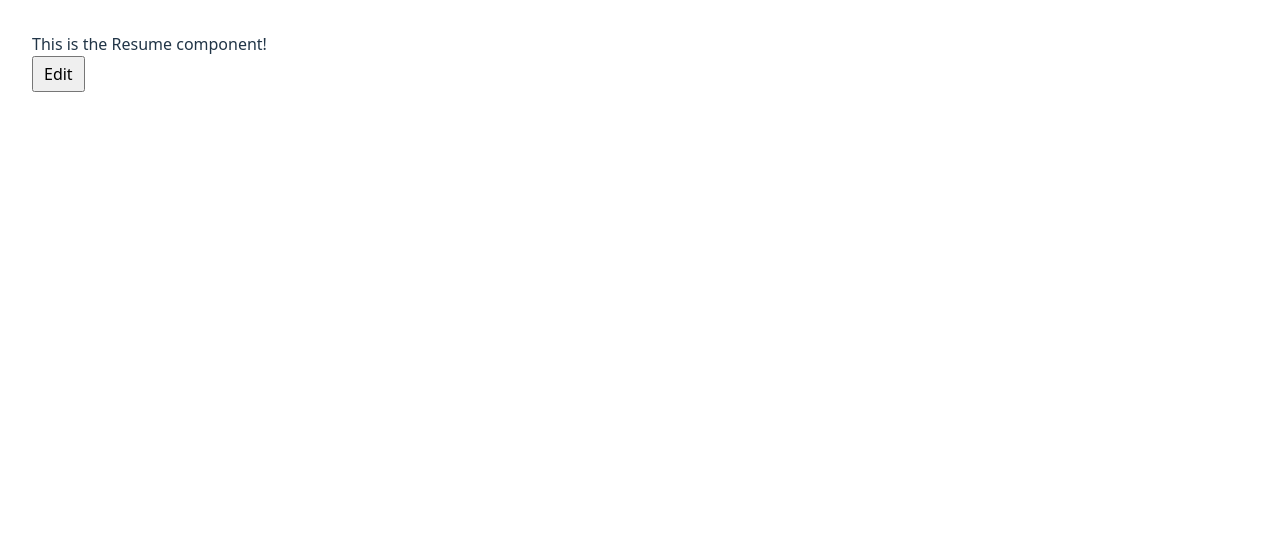
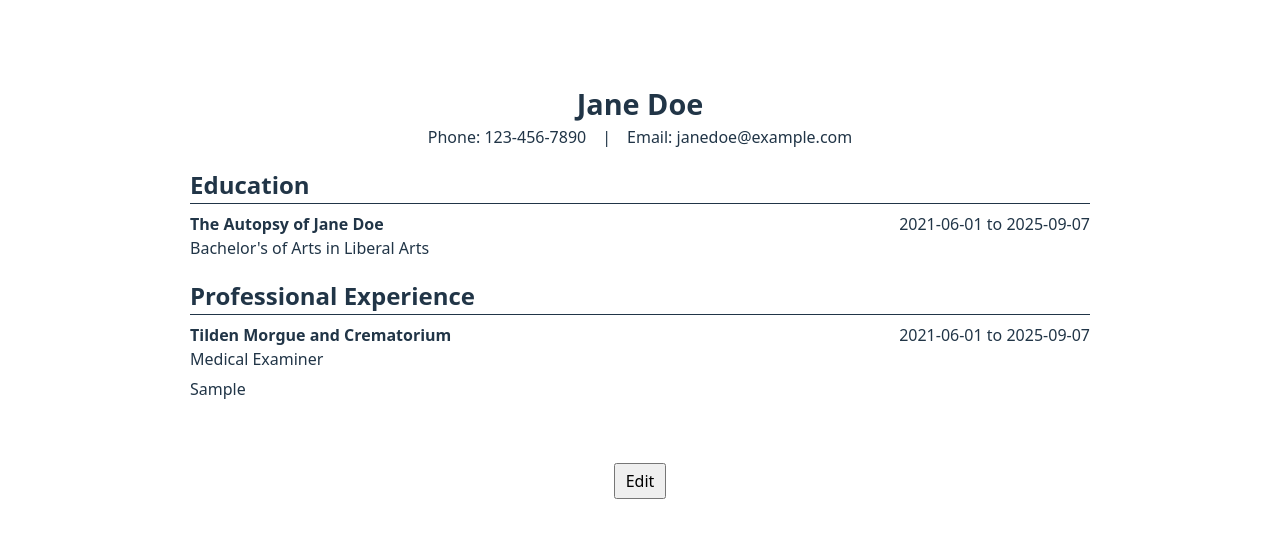
Before and after one commit to Rezwan1768/cv-application, a React (Vite) app: page / in a window 1280 px wide. Both pictures are taken after typing "Sample" into the empty fields and a click on the button "Submit". Shown: the top 538 px of the page. Built offline with nearby package versions, Linux system fonts and the light colour scheme.

Commit message:
Display education and work on the reusme

```diff
--- /dev/null
+++ b/src/components/EducationSection.jsx
@@ -0,0 +1,26 @@
+export function EducationSection({ school }) {
+  const {
+    school: name,
+    degree,
+    major,
+    startDate,
+    endDate,
+    isAttending,
+  } = school;
+  return (
+    <div className="entry">
+      <div className="name-date">
+        <h3>{name}</h3>
+        {startDate?.trim() && (
+          <p>
+            {startDate} to{" "}
+            {isAttending || !endDate?.trim() ? "Present" : endDate}
+          </p>
+        )}
+      </div>
+      <p>
+        {degree} in {major}
+      </p>
+    </div>
+  );
+}
--- a/src/components/Form.jsx
+++ b/src/components/Form.jsx
@@ -60,6 +60,7 @@
             id="email"
             type="email"
             name="email"
+            required
             value={email}
             onChange={onUpdatePersonal}
           >
@@ -70,6 +71,7 @@
             id="phone"
             type="tel"
             name="phone"
+            required
             value={phone}
             onChange={onUpdatePersonal}
           >
--- a/src/components/Resume.jsx
+++ b/src/components/Resume.jsx
@@ -1,10 +1,43 @@
-export function Resume({ onClick }) {
+import { EducationSection } from "./EducationSection";
+import { WorkSection } from "./WorkSection";
+import "../styles/resume.css";
+
+export function Resume({ formData, onClick }) {
+  const { firstName, lastName, email, phone } = formData.personal;
+  const schools = formData.education;
+  const jobs = formData.work;
+
   return (
-    <div>
-      <p>This is the Resume component!</p>
-      <button type="button" onClick={onClick}>
+    <>
+      <div className="resume">
+        <section className="personal-info">
+          <h1>{firstName + " " + lastName}</h1>
+
+          <div className="contacts">
+            <p>Phone: {phone}</p>
+            <span className="hide-on-small">{"|"}</span>
+            <p>Email: {email}</p>
+          </div>
+        </section>
+
+        <section>
+          <h2>Education</h2>
+          {schools.map((school) => (
+            <EducationSection key={school.id} school={school} />
+          ))}
+        </section>
+
+        <section>
+          <h2>Professional Experience</h2>
+          {jobs.map((job) => (
+            <WorkSection key={job.id} job={job} />
+          ))}
+        </section>
+      </div>
+
+      <button type="button" className="edit-btn" onClick={onClick}>
         Edit
       </button>
-    </div>
+    </>
   );
 }
--- a/src/components/SchoolEntry.jsx
+++ b/src/components/SchoolEntry.jsx
@@ -24,6 +24,7 @@
       <Field
         id={`school-${id}`}
         type="text"
+        required
         value={school}
         onChange={(e) => handleUpdate(SECTION, id, "school", e)}
       >
@@ -34,6 +35,7 @@
         <Field
           id={`degree-${id}`}
           type="text"
+          required
           value={degree}
           onChange={(e) => handleUpdate(SECTION, id, "degree", e)}
         >
@@ -43,6 +45,7 @@
         <Field
           id={`major-${id}`}
           type="text"
+          required
           value={major}
           onChange={(e) => handleUpdate(SECTION, id, "major", e)}
         >
--- a/src/components/WorkEntry.jsx
+++ b/src/components/WorkEntry.jsx
@@ -31,6 +31,7 @@
         <Field
           id={`company-${id}`}
           type="text"
+          required
           value={company}
           onChange={(e) => handleUpdate(SECTION, id, "company", e)}
         >
@@ -40,6 +41,7 @@
         <Field
           id={`position-${id}`}
           type="text"
+          required
           value={position}
           onChange={(e) => handleUpdate(SECTION, id, "position", e)}
         >
--- /dev/null
+++ b/src/components/WorkSection.jsx
@@ -0,0 +1,19 @@
+export function WorkSection({ job }) {
+  const { company, position, startDate, endDate, isCurrentJob, description } =
+    job;
+  return (
+    <div className="entry">
+      <div className="name-date">
+        <h3>{company}</h3>
+        {startDate.trim() && (
+          <p>
+            {startDate} to{" "}
+            {isCurrentJob || !endDate?.trim() ? "Present" : endDate}
+          </p>
+        )}
+      </div>
+      <p>{position}</p>
+      <p className="description">{description}</p>
+    </div>
+  );
+}
--- /dev/null
+++ b/src/styles/resume.css
@@ -0,0 +1,71 @@
+.resume {
+  max-width: 1000px;
+  margin: 0 auto;
+  border: 2px solid white;
+  padding: clamp(16px, 4vw, 3rem);
+}
+
+.resume section ~ section {
+  margin-top: 18px;
+}
+
+.resume h1 {
+  font-size: clamp(1.3rem, 3vw, 1.8rem);
+  text-align: center;
+}
+
+.resume h2 {
+  border-bottom: 1px solid;
+  font-size: clamp(1.2rem, 2vw, 1.5rem);
+  margin-bottom: 8px;
+}
+
+.resume h3 {
+  font-size: 1rem;
+  font-weight: bold;
+}
+.contacts {
+  width: 100%;
+  display: flex;
+  gap: 16px;
+  justify-content: center;
+}
+
+.entry ~ .entry {
+  margin-top: 24px;
+}
+
+.entry .description {
+  margin-top: 6px;
+}
+
+.name-date {
+  display: flex;
+  justify-content: space-between;
+}
+
+.edit-btn {
+  display: block;
+  margin: 12px auto;
+}
+
+.hide-on-small {
+  display: inline;
+}
+
+@media (max-width: 600px) {
+  .resume h1 {
+    margin-bottom: 8px;
+  }
+  .contacts {
+    display: block;
+  }
+
+  .hide-on-small {
+    display: none;
+  }
+
+  .name-date {
+    flex-direction: column;
+  }
+}
```
